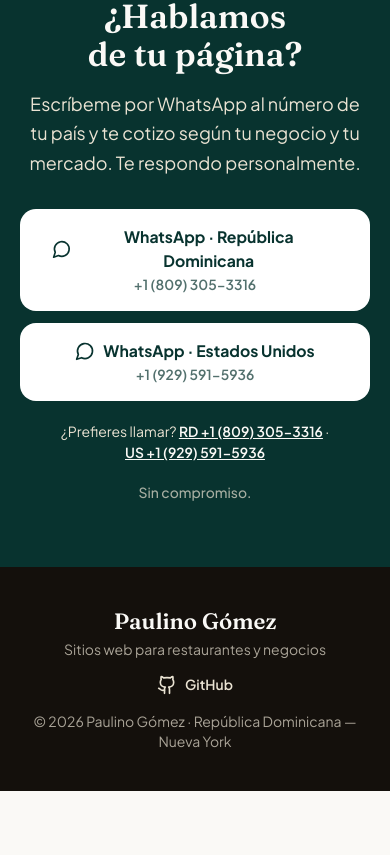
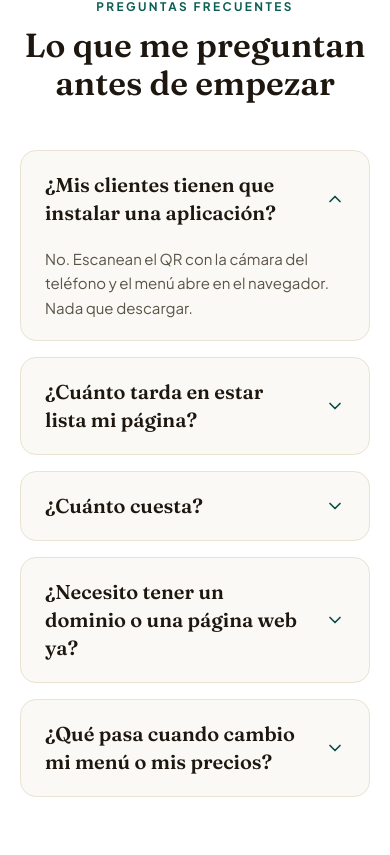
Before and after one commit to gomezpaulino/paulino-gomez-portfolio, a React (Vite) app: page / in a window 390 px wide. Shown: the part 7409-8264 px from the top of the page. Before the commit the page ends 8200 px from the top, so only its background shows below. Built offline with nearby package versions, Linux system fonts and the light colour scheme.

Commit message:
Add FAQ section and move desktop nav to lg breakpoint

```diff
--- a/src/App.tsx
+++ b/src/App.tsx
@@ -4,6 +4,7 @@ import {
   ArrowUpRight,
   Building2,
   Check,
+  ChevronDown,
   Github,
   Languages,
   Menu,
@@ -31,6 +32,7 @@ const NAV_LINKS = [
   { label: 'Servicios', href: '#servicios' },
   { label: 'Kit físico', href: '#kit' },
   { label: 'Cómo funciona', href: '#proceso' },
+  { label: 'Preguntas', href: '#faq' },
 ];
 
 type Project = {
@@ -141,6 +143,34 @@ const PROCESS_STEPS = [
     num: '03',
     title: 'Tu página en vivo en días',
     text: 'QRs listos para imprimir y poner en las mesas.',
+  },
+];
+
+const FAQS = [
+  {
+    question: '¿Mis clientes tienen que instalar una aplicación?',
+    answer:
+      'No. Escanean el QR con la cámara del teléfono y el menú abre en el navegador. Nada que descargar.',
+  },
+  {
+    question: '¿Cuánto tarda en estar lista mi página?',
+    answer:
+      'En días. Me pasas tu menú, tus fotos y tus precios, y yo armo todo.',
+  },
+  {
+    question: '¿Cuánto cuesta?',
+    answer:
+      'Cada proyecto se cotiza según tu negocio y tu mercado. Escríbeme por WhatsApp y te cotizo sin compromiso.',
+  },
+  {
+    question: '¿Necesito tener un dominio o una página web ya?',
+    answer:
+      'No. Tu página queda en línea desde el primer día. Si más adelante quieres tu propio dominio, se le agrega.',
+  },
+  {
+    question: '¿Qué pasa cuando cambio mi menú o mis precios?',
+    answer:
+      'Me avisas y lo actualizo. Las actualizaciones del menú están incluidas.',
   },
 ];
 
@@ -263,7 +293,7 @@ export default function App() {
           <a href="#main" className="whitespace-nowrap font-display text-lg font-semibold text-amber-900 sm:text-xl">
             Paulino Gómez
           </a>
-          <nav aria-label="Secciones" className="hidden items-center gap-7 text-sm font-semibold text-amber-800/80 md:flex">
+          <nav aria-label="Secciones" className="hidden items-center gap-5 text-sm font-semibold text-amber-800/80 lg:flex lg:gap-7">
             {NAV_LINKS.map((link) => (
               <a key={link.href} href={link.href} className="hover:text-verde-700">
                 {link.label}
@@ -286,7 +316,7 @@ export default function App() {
               onClick={() => setMenuOpen((open) => !open)}
               aria-expanded={menuOpen}
               aria-label={menuOpen ? 'Cerrar menú' : 'Abrir menú'}
-              className="inline-flex h-10 w-10 items-center justify-center rounded-full text-amber-900 transition-colors hover:bg-crema-200 md:hidden"
+              className="inline-flex h-10 w-10 items-center justify-center rounded-full text-amber-900 transition-colors hover:bg-crema-200 lg:hidden"
             >
               {menuOpen ? (
                 <X className="h-6 w-6" aria-hidden="true" />
@@ -299,7 +329,7 @@ export default function App() {
         {menuOpen ? (
           <nav
             aria-label="Secciones"
-            className="border-t border-crema-200 bg-crema-50 px-5 py-3 md:hidden"
+            className="border-t border-crema-200 bg-crema-50 px-5 py-3 lg:hidden"
           >
             <ul className="flex flex-col">
               {NAV_LINKS.map((link) => (
@@ -543,6 +573,42 @@ export default function App() {
           </div>
         </section>
 
+        {/* FAQ: native details/summary, accessible without JavaScript. */}
+        <section
+          id="faq"
+          aria-labelledby="faq-title"
+          className="scroll-mt-20 border-y border-crema-200 bg-white py-16 sm:py-24"
+        >
+          <div className="mx-auto max-w-6xl px-5">
+            <SectionHeading
+              eyebrow="Preguntas frecuentes"
+              title="Lo que me preguntan antes de empezar"
+            />
+            <div className="mx-auto mt-12 max-w-3xl space-y-4">
+              {FAQS.map((faq, index) => (
+                <details
+                  key={faq.question}
+                  open={index === 0}
+                  className="group rounded-2xl border border-crema-200 bg-crema-50"
+                >
+                  <summary className="flex w-full cursor-pointer list-none items-center justify-between gap-4 px-6 py-5 text-left [&::-webkit-details-marker]:hidden">
+                    <span className="font-display text-lg font-semibold text-amber-900">
+                      {faq.question}
+                    </span>
+                    <ChevronDown
+                      className="h-5 w-5 shrink-0 text-verde-700 transition-transform group-open:rotate-180"
+                      aria-hidden="true"
+                    />
+                  </summary>
+                  <p className="px-6 pb-5 text-[15px] leading-relaxed text-amber-800/80">
+                    {faq.answer}
+                  </p>
+                </details>
+              ))}
+            </div>
+          </div>
+        </section>
+
         {/* Contact */}
         <section
           id="contacto"
```
